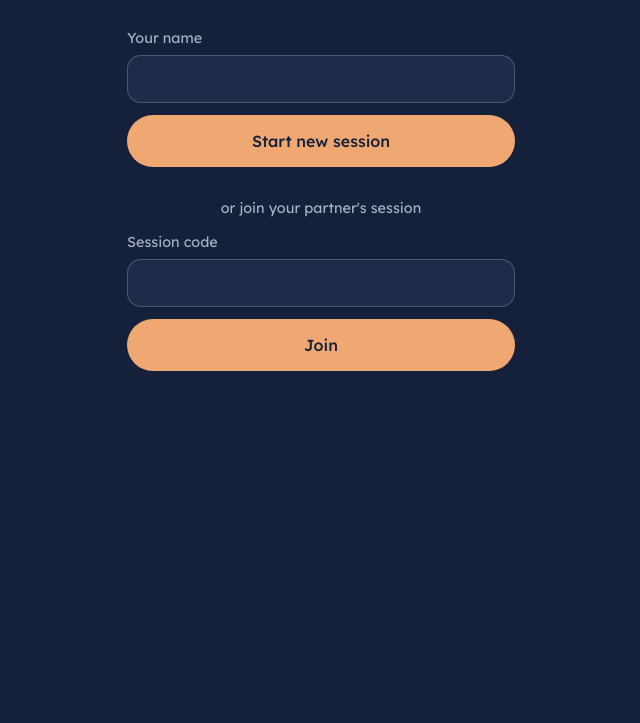
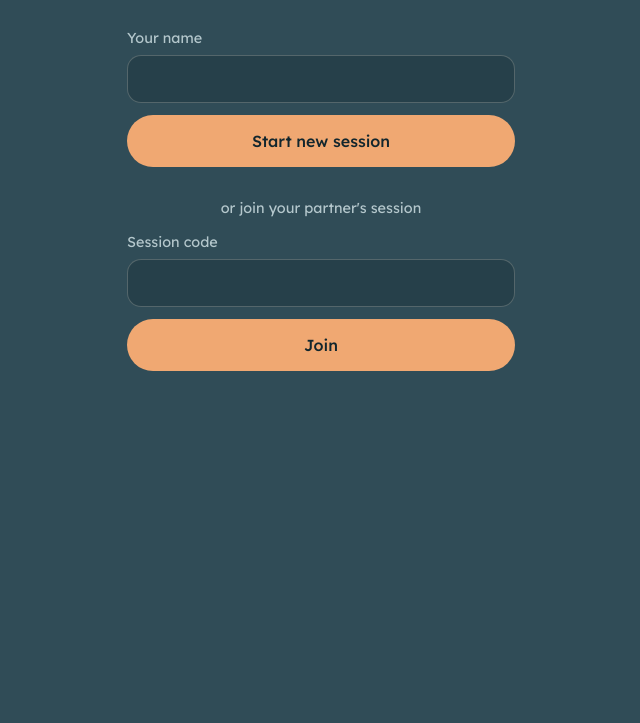
Before and after one commit to jyovika/book-swipe, a plain HTML site: page index.html in a window 1280 px wide. Shown: the part 77-800 px from the top of the page, without its empty margins (319-959 px from the left). Drawn offline with Linux system fonts and the light colour scheme.

Commit message:
switched background to slate teal from the reference

```diff
--- a/style.css
+++ b/style.css
@@ -3,16 +3,16 @@
 
 /* The look lives here: change these to restyle the whole app. */
 :root {
-  --ink: #15213a;           /* page ground: deep ink navy */
-  --ink-2: #1e2c4a;         /* raised ink: inputs on the ground */
+  --ink: #304c57;           /* page ground: slate teal, sampled from the user's reference */
+  --ink-2: #26404a;         /* inset teal: inputs on the ground */
   --paper: #f5eddd;         /* cards: cream paper */
   --paper-edge: #d9cbb0;    /* the darker sheet under each card */
   --on-ink: #f5eddd;
-  --on-ink-muted: #a6b0c4;
-  --on-paper: #1b2640;
+  --on-ink-muted: #b4c7cc;
+  --on-paper: #12262d;
   --on-paper-muted: #6e6655;
   --accent: #f0a872;        /* peach: the one warm signal, for "yes" and main actions */
-  --on-accent: #15213a;
+  --on-accent: #12262d;
   --ring: rgba(245, 237, 221, 0.22);
   --focus: #f0a872;
   --font: 'Lexend', system-ui, sans-serif;
@@ -71,7 +71,7 @@ h1 { margin: 0 0 4px; font-size: 1.6rem; font-weight: 600; }
   margin: 0 auto 16px;
   max-height: 30vh;
   border-radius: 10px;
-  box-shadow: 0 8px 20px rgba(21, 33, 58, 0.25);
+  box-shadow: 0 8px 20px rgba(18, 38, 45, 0.25);
 }
 /* A faint edge so pale covers don't melt into the cream card. */
 #cover { outline: 1px solid rgba(0, 0, 0, 0.1); outline-offset: -1px; }
```
